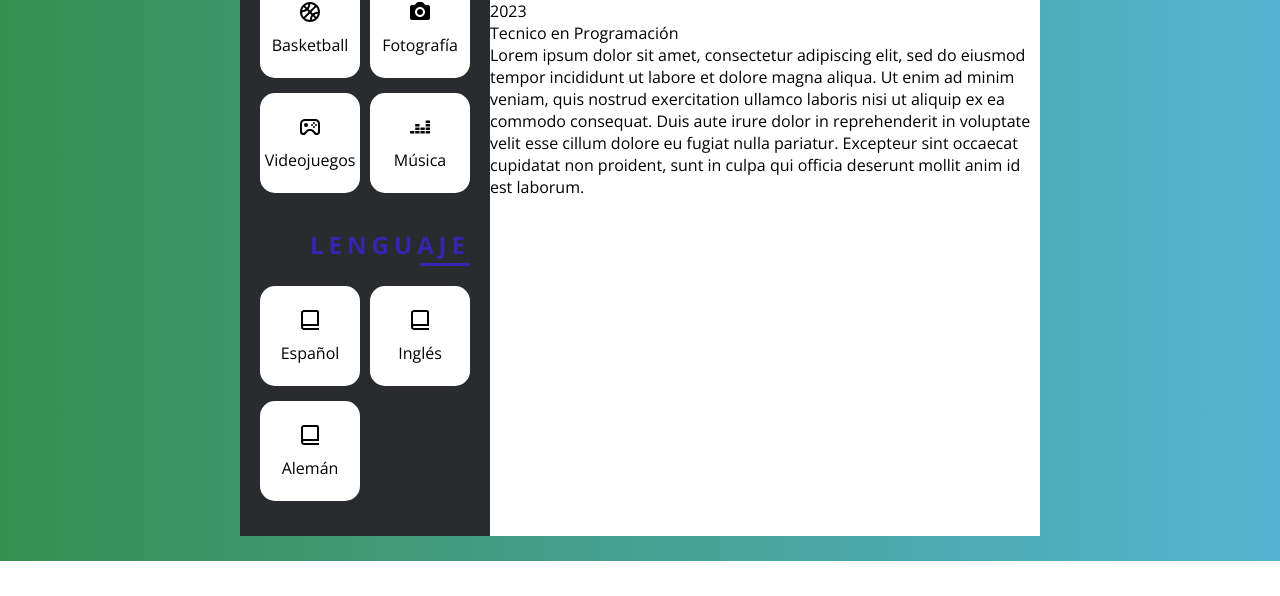
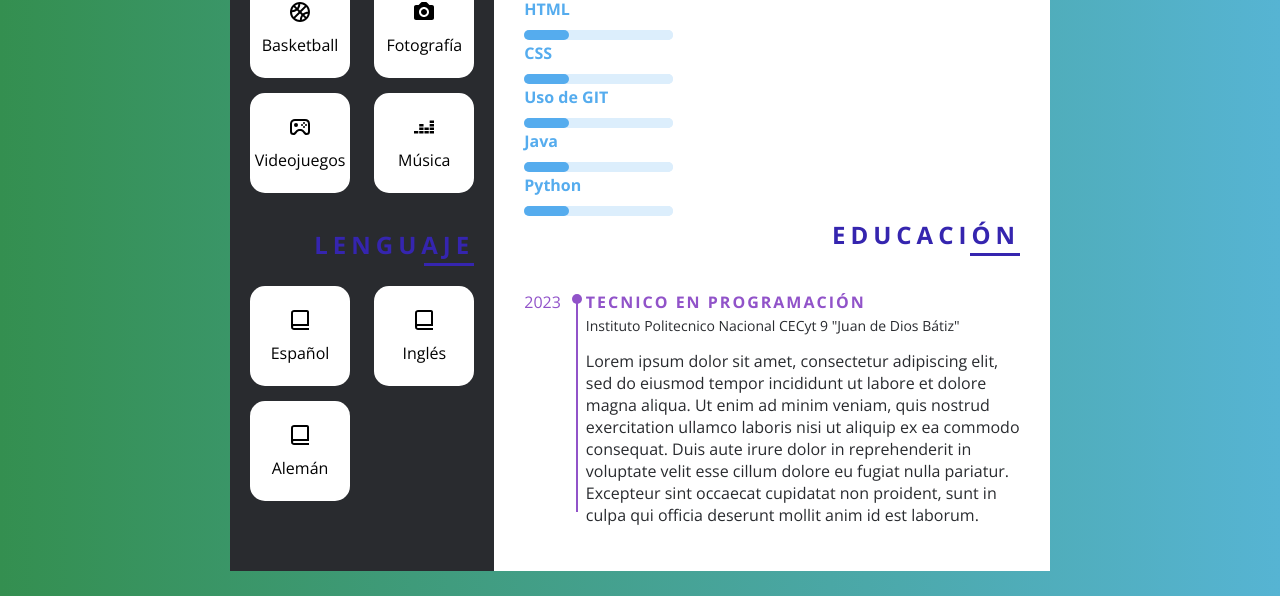
Before and after one commit to FerVarg24/CV-Vargas-Maldonado-Luis-Fernando, a plain HTML site: page index.html in a window 1280 px wide. Shown: the part 608-1204 px from the top of the page. Before the commit the page ends 1169 px from the top, so only its background shows below. Drawn offline with nearby package versions, Linux system fonts and the light colour scheme.

Commit message:
cuerpo index terminado

```diff
--- a/estiloscv.css
+++ b/estiloscv.css
@@ -13,7 +13,7 @@ body{
 }
 
 .curriculum{
-    width: 800px;
+    width: 820px;
     background: #fff;
     margin: 25px auto;
     display: flex;
@@ -21,7 +21,7 @@ body{
 
 .izq{
     background: #292b2f;
-    width: 250px;
+    width: 270px;
     padding: 0 20px;
 }
 
@@ -165,9 +165,98 @@ body{
     text-transform: uppercase;
 }
 
-.TituloSkills{
-    padding: 10px;
-    font-size: 30px;
-    color: #348F50;
+.in_der{
+    padding: 30px;
+    color: #292b2f;
+}
+
+.in_der .edu{
+    margin-top: 30px;
+}
+
+.in_der .li_wrap{
+    display: flex;
+    margin-bottom: 15px;
+}
+
+.in_der .li_wrap .fecha{
+    width: 125px;
+    color: #9153c9;
+}
+
+.in_der .li_wrap .info{
+    width: calc(100% -125px);
+    padding-left: 25px;
+    position: relative;
+}
+
+.in_der .li_wrap .info_title{
     text-transform: uppercase;
+    font-weight: 700;
+    letter-spacing: 2px;
+    color: #9153c9;
 }
+
+.in_der .li_wrap .info_com{
+    font-weight: 300;
+    font-size: 14px;
+    margin-top: 3px;
+}
+
+.in_der .li_wrap .info_cont{
+    margin-top: 15px;
+}
+
+.in_der .li_wrap .info::before{
+    content: "";
+    position: absolute;
+    top: 3px;
+    left: 11px;
+    width: 10px;
+    height: 10px;
+    background: #9153c9;
+    border-radius: 50%;
+}
+
+.in_der .li_wrap .info::after{
+    content: "";
+    position: absolute;
+    top: 10px;
+    left: 15px;
+    width: 2px;
+    height: 90%;
+    background: #9153c9;
+
+}
+
+.progress-bar {
+    width: 30%;
+    height: 10px;
+    appearance: none;
+    border-radius: 10px;
+    background-color: #dceefc;
+  }
+
+  .progress-bar::-webkit-progress-bar {
+    background-color: #dceefc;
+    border-radius: 10px;
+  }
+
+  .progress-bar::-webkit-progress-value {
+    background-color: #55acee;
+    border-radius: 10px;
+  }
+
+  .hab{
+    font-weight: 700;
+    margin-top: 10%;
+  }
+
+ .hab a{
+    text-decoration: none;
+    color: #55acee;
+ }
+
+ .hab a:hover{
+    color: #9153c9;
+ }
--- a/index.html
+++ b/index.html
@@ -29,7 +29,7 @@
 							<li>
 								<div class="li_wrap">
 									<div class="iconito"><svg xmlns="http://www.w3.org/2000/svg" width="24" height="24" viewBox="0 0 24 24" style="fill: rgba(0, 0, 0, 1);transform: ;msFilter:;"><path d="M20 4H4c-1.103 0-2 .897-2 2v12c0 1.103.897 2 2 2h16c1.103 0 2-.897 2-2V6c0-1.103-.897-2-2-2zm0 2v.511l-8 6.223-8-6.222V6h16zM4 18V9.044l7.386 5.745a.994.994 0 0 0 1.228 0L20 9.044 20.002 18H4z"></path></svg></div>
-									<div class="text">fervargas42@gmail.com</div>
+									<div class="text">fervarg42@gmail.com</div>
 								</div>
 							</li>
 							<li>
@@ -121,28 +121,37 @@
 					</div>
 				</div>
 				<div class="in_der">
-					<div class="smi">
+					<div class="title">
 						Acerca de mi
 					</div>
 					<div class="Sobre-mi">
 						Lorem ipsum dolor sit amet, consectetur adipiscing elit, sed do eiusmod tempor incididunt ut labore et dolore magna aliqua. Ut enim ad minim veniam, quis nostrud exercitation ullamco laboris nisi ut aliquip ex ea commodo consequat. Duis aute irure dolor in reprehenderit in voluptate velit esse cillum dolore eu fugiat nulla pariatur. Excepteur sint occaecat cupidatat non proident, sunt in culpa qui officia deserunt mollit anim id est laborum.
 					</div>
-					<div class="TituloSkills">
+					<div class="title">
 						Habilidades
 					</div>
-
-					<div class="TituloSkills">
+					<div class="hab">
+						<a href="html.html"><p>HTML</a><br><progress class="progress-bar" value="30" max="100"></progress></p>
+						<a href="css.html"><p>CSS</a><br><progress class="progress-bar" value="30" max="100"></progress></p>
+						<a href="git.html"><p>Uso de GIT</a><br><progress class="progress-bar" value="30" max="100"></progress></p>
+						<a href="java.html"><p>Java</a><br><progress class="progress-bar" value="30" max="100"></progress></p>
+						<a href="py.html"><p>Python</a><br><progress class="progress-bar" value="30" max="100"></progress></p>
+					</div>
+					<div class="title">
 						Educación
 					</div>
 					<div class="edu">
 						<ul>
 							<li>
-								<div class="Fecha">2023</div>
-								<div class="Info">
-									<p class="info_c">Tecnico en Programación</p>
-									<p class="info_cont">
-										Lorem ipsum dolor sit amet, consectetur adipiscing elit, sed do eiusmod tempor incididunt ut labore et dolore magna aliqua. Ut enim ad minim veniam, quis nostrud exercitation ullamco laboris nisi ut aliquip ex ea commodo consequat. Duis aute irure dolor in reprehenderit in voluptate velit esse cillum dolore eu fugiat nulla pariatur. Excepteur sint occaecat cupidatat non proident, sunt in culpa qui officia deserunt mollit anim id est laborum.
-									</p>
+								<div class="li_wrap">
+									<div class="fecha">2023</div>
+									<div class="info">
+										<p class="info_title">Tecnico en Programación</p>
+										<p class="info_com">Instituto Politecnico Nacional CECyt 9 "Juan de Dios Bátiz"</p>
+										<p class="info_cont">
+											Lorem ipsum dolor sit amet, consectetur adipiscing elit, sed do eiusmod tempor incididunt ut labore et dolore magna aliqua. Ut enim ad minim veniam, quis nostrud exercitation ullamco laboris nisi ut aliquip ex ea commodo consequat. Duis aute irure dolor in reprehenderit in voluptate velit esse cillum dolore eu fugiat nulla pariatur. Excepteur sint occaecat cupidatat non proident, sunt in culpa qui officia deserunt mollit anim id est laborum.
+										</p>
+									</div>
 								</div>
 							</li>
 						</ul>
```
